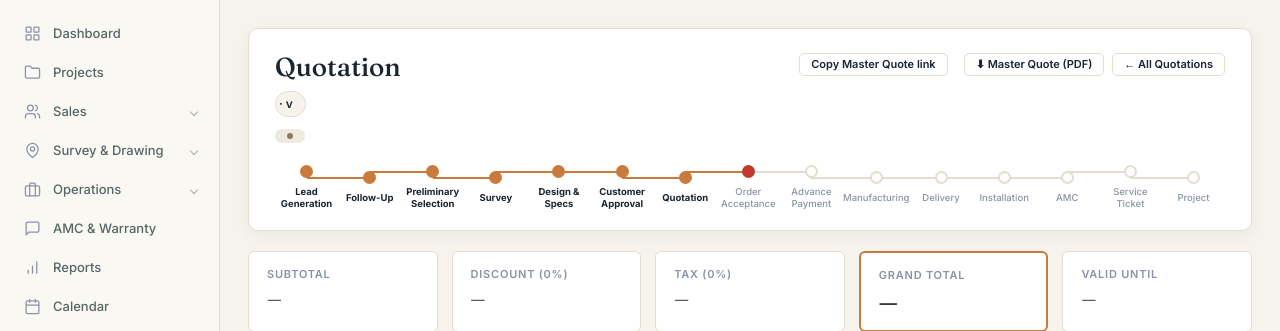
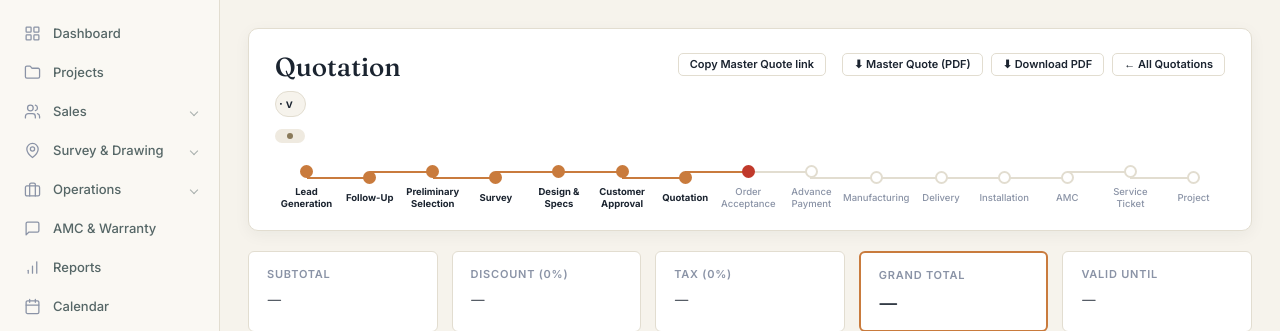
Before and after one commit to sakshioffice2026/quoting_studio, a Python web app: template app/templates/quotation_detail.html in a window 1280 px wide. Shown: the top 331 px of the page. Run offline with Jinja, Linux system fonts and the light colour scheme; the template is opened without the code that fills it, so the values that code supplies are empty.

Commit message:
Revert direct change to quotation detail

```diff
--- a/app/templates/quotation_detail.html
+++ b/app/templates/quotation_detail.html
@@ -45,6 +45,7 @@
           {{ share_link_button('master_quote', quotation.id) }}{{ share_link_script() }}
           {% endif %}
           <a href="{{ url_for('proposal.download_master_pdf', quotation_id=quotation.id) }}" class="btn btn-secondary btn-sm">⬇ Master Quote (PDF)</a>
+          <a href="{{ url_for('quotation.download_pdf', quotation_id=quotation.id) }}" class="btn btn-secondary btn-sm">⬇ Download PDF</a>
           <a href="{{ url_for('quotation.index') }}" class="btn btn-secondary btn-sm">← All Quotations</a>
         </div>
       </div>
```
